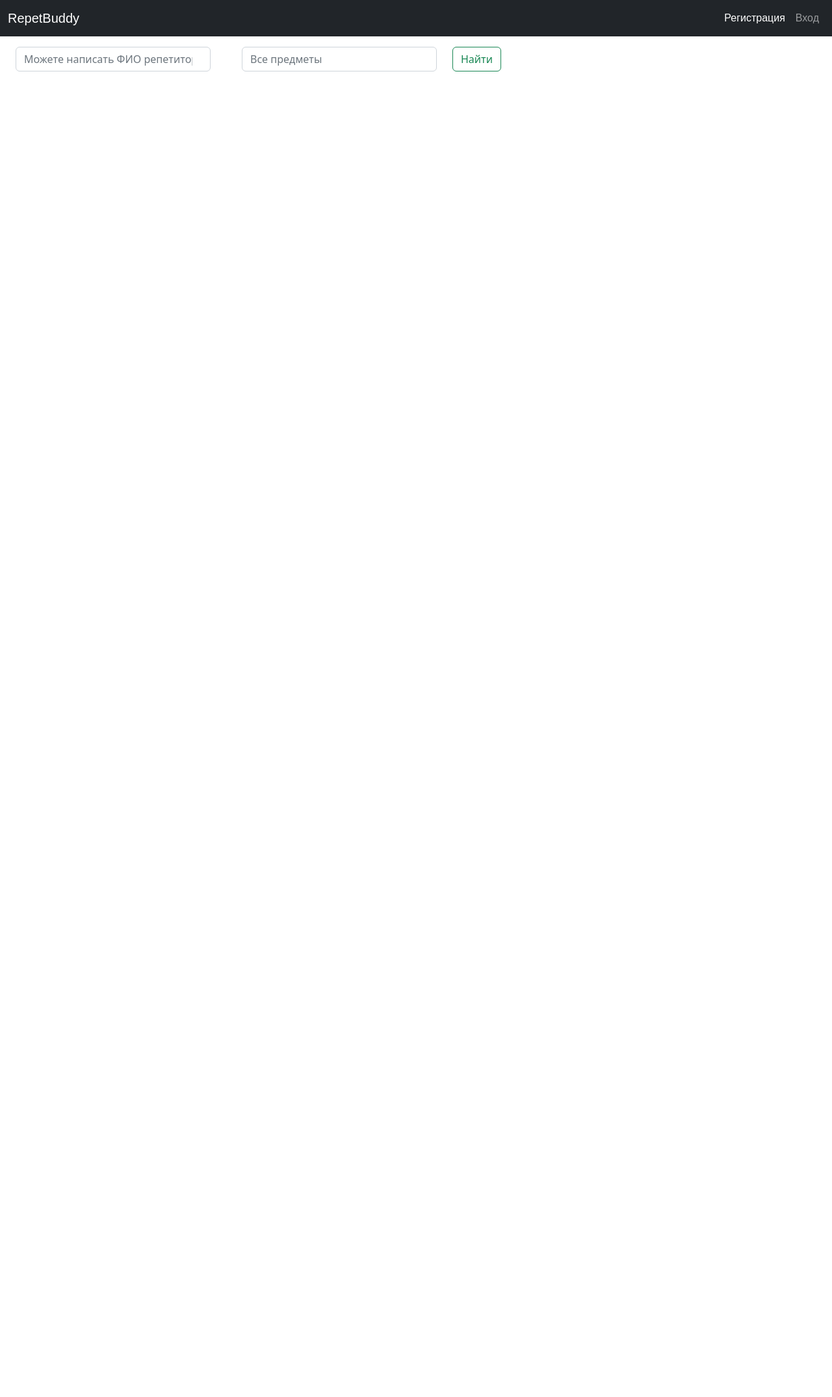
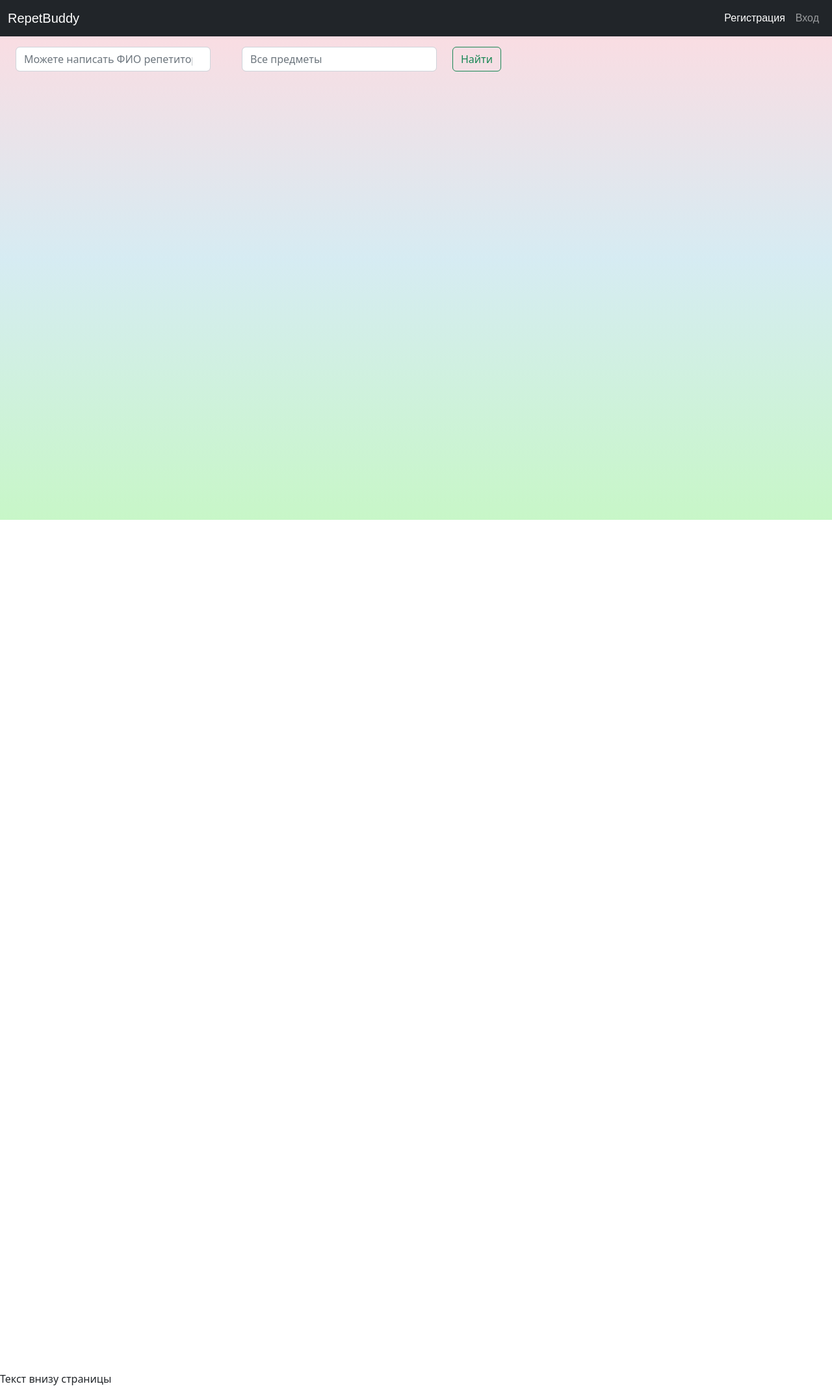
Before and after one commit to Senka04/repetbuddy, a Django app: page / in a window 1280 px wide. Shown: the whole page at 65% size. Before the commit the page ends 110 px from the top, so only its background shows below. Run offline with Django 4.2, Linux system fonts and the light colour scheme; some libraries are stand-ins or nearby versions.

Commit message:
added gradient

```diff
--- a/page1/templates/page1/hello_page.html
+++ b/page1/templates/page1/hello_page.html
@@ -7,7 +7,28 @@ repetbuddy.ru
 <a class="w-100 navbar-brand mb-0 h1 russo-one" href="{% url 'hello_page' %}">RepetBuddy</a>
 {% endblock %}
 
+{% block styles %}
+<style>
+.my-gradient {
+    position: absolute;
+    top: 0;
+    left: 0;
+    width: 100%;
+    height: 100%;
+    opacity: 50%;
+    z-index: -1;
+    background-image: linear-gradient(to bottom, #FFB6C1, #ADD8E6, #90EE90);
+}
+#myElement {
+    transition: opacity 1s ease;
+  }
+</style>
+
+{% endblock %}
+
 {% block content %}
+<div id="myElement" class="my-gradient">
+</div>
 <form class="d-flex" action="{% url 'search' %}" method="get">
     <input class="form-control me-4 mx-4" name="search_query" style="width: 300px;" type="search"
            placeholder="Можете написать ФИО репетитора" aria-label="Search">
@@ -15,5 +36,20 @@ repetbuddy.ru
            placeholder="Все предметы" aria-label="Search">
     <button class="btn btn-outline-success me-4 mx-0" type="submit">Найти</button>
 </form>
+<div style="height: 2000px;"></div>
+<p>Текст внизу страницы</p>
 
 {% endblock %}
+
+{% block scripts %}
+<script>
+window.addEventListener('scroll', function() {
+  var element = document.getElementById('myElement');
+  var scrollTop = document.documentElement.scrollTop;
+  var height = document.documentElement.scrollHeight - document.documentElement.clientHeight;
+  var opacity = Math.max(0, 0.5 - (scrollTop / height)*1.5);
+  element.style.opacity = opacity;
+});
+
+</script>
+{% endblock %}
```
Also changed, not shown: page1/templates/page1/search.html (+17 -0 lines), db.sqlite3.
